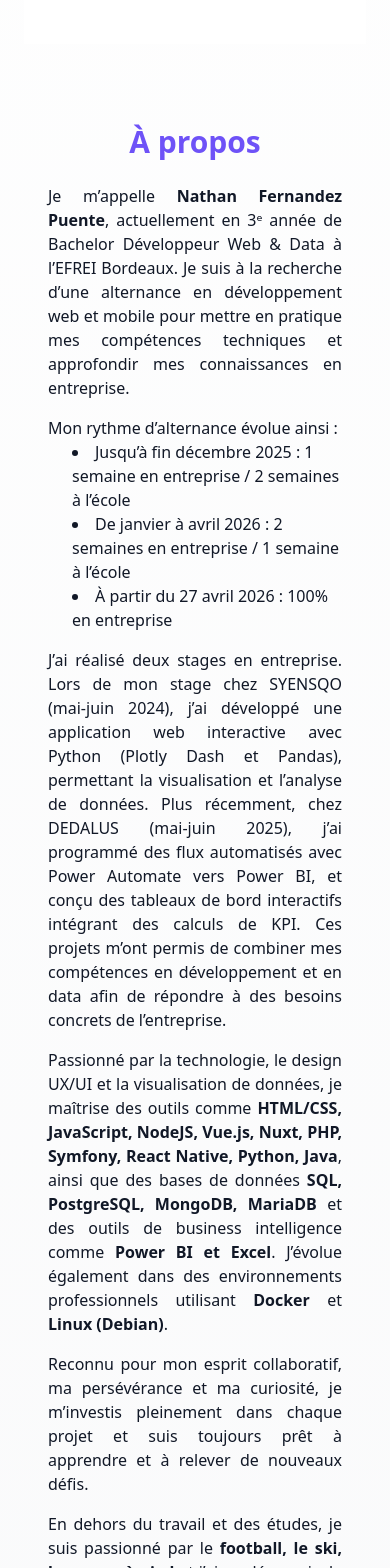
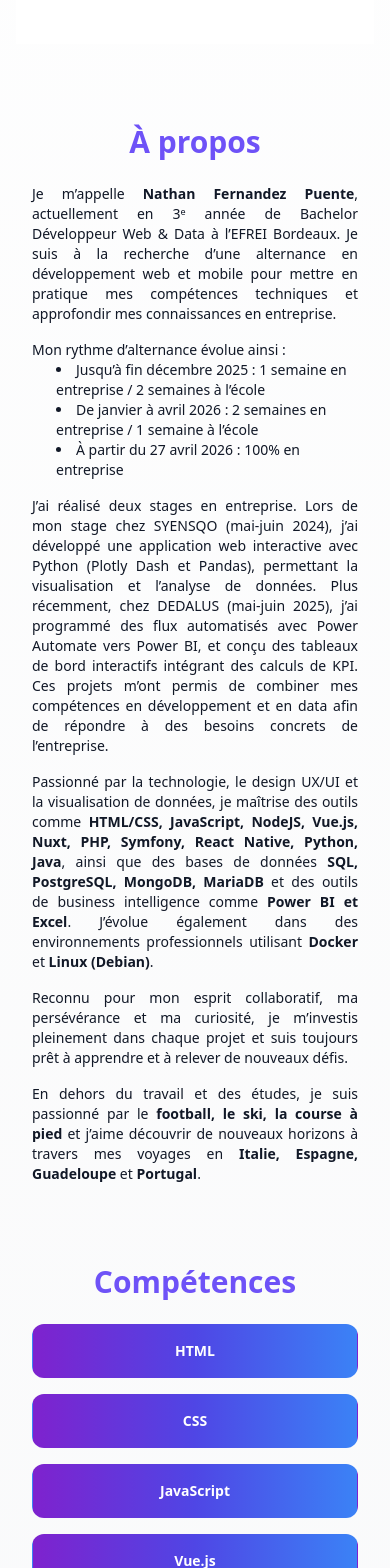
Before and after one commit to nathanfdz/Portfolio-Nathan-Fernandez, a Vue app: page / in a window 390 px wide. Shown: the part 800-2368 px from the top of the page. Built offline with nearby package versions, Linux system fonts and the light colour scheme.

Commit message:
changement responsive

```diff
--- a/src/App.vue
+++ b/src/App.vue
@@ -4,7 +4,7 @@
   >
     <Header />
 
-    <main class="container mx-auto px-6">
+    <main class="container mx-auto px-4 sm:px-6 md:px-8 lg:px-6">
       <!-- Transition entre routes -->
       <transition name="fade-slide" mode="out-in">
         <RouterView />
--- a/src/pages/Home.vue
+++ b/src/pages/Home.vue
@@ -2,23 +2,23 @@
   <Hero />
 
   <!-- Section À propos -->
-  <section id="about" class="mt-20 max-w-3xl mx-auto px-6">
+  <section id="about" class="mt-20 max-w-3xl mx-auto px-4 sm:px-6 md:px-6 lg:px-6">
     <h2 class="text-3xl font-bold text-primary dark:text-primary text-center mb-6">À propos</h2>
 
-    <p class="text-gray-900 dark:text-gray-100 text-justify">
+    <p class="text-gray-900 dark:text-gray-100 text-justify sm:text-base text-sm">
       Je m’appelle <strong>Nathan Fernandez Puente</strong>, actuellement en 3ᵉ année de Bachelor Développeur Web & Data à l’EFREI Bordeaux. Je suis à la recherche d’une alternance en développement web et mobile pour mettre en pratique mes compétences techniques et approfondir mes connaissances en entreprise.
     </p>
 
-    <p class="text-gray-900 dark:text-gray-100 mt-4">
+    <p class="text-gray-900 dark:text-gray-100 mt-4 sm:text-base text-sm">
       Mon rythme d’alternance évolue ainsi :
     </p>
-    <ul class="text-gray-900 dark:text-gray-100 list-disc list-inside ml-6 mb-4">
+    <ul class="text-gray-900 dark:text-gray-100 list-disc list-inside ml-6 mb-4 sm:text-base text-sm">
       <li>Jusqu’à fin décembre 2025 : 1 semaine en entreprise / 2 semaines à l’école</li>
       <li>De janvier à avril 2026 : 2 semaines en entreprise / 1 semaine à l’école</li>
       <li>À partir du 27 avril 2026 : 100% en entreprise</li>
     </ul>
 
-    <p class="text-gray-900 dark:text-gray-100 text-justify mt-2">
+    <p class="text-gray-900 dark:text-gray-100 text-justify mt-2 sm:text-base text-sm">
       J’ai réalisé deux stages en entreprise. Lors de mon stage chez SYENSQO (mai-juin 2024),
       j’ai développé une application web interactive avec Python (Plotly Dash et Pandas),
       permettant la visualisation et l’analyse de données. Plus récemment, chez DEDALUS
@@ -28,27 +28,27 @@
       des besoins concrets de l’entreprise.
     </p>
 
-    <p class="text-gray-900 dark:text-gray-100 text-justify mt-4">
+    <p class="text-gray-900 dark:text-gray-100 text-justify mt-4 sm:text-base text-sm">
       Passionné par la technologie, le design UX/UI et la visualisation de données, je maîtrise des outils comme <strong>HTML/CSS, JavaScript, NodeJS, Vue.js, Nuxt, PHP, Symfony, React Native, Python, Java</strong>, ainsi que des bases de données <strong>SQL, PostgreSQL, MongoDB, MariaDB</strong> et des outils de business intelligence comme <strong>Power BI et Excel</strong>. J’évolue également dans des environnements professionnels utilisant <strong>Docker</strong> et <strong>Linux (Debian)</strong>.
     </p>
 
-    <p class="text-gray-900 dark:text-gray-100 text-justify mt-4">
+    <p class="text-gray-900 dark:text-gray-100 text-justify mt-4 sm:text-base text-sm">
       Reconnu pour mon esprit collaboratif, ma persévérance et ma curiosité, je m’investis pleinement dans chaque projet et suis toujours prêt à apprendre et à relever de nouveaux défis.
     </p>
 
-    <p class="text-gray-900 dark:text-gray-100 text-justify mt-4">
+    <p class="text-gray-900 dark:text-gray-100 text-justify mt-4 sm:text-base text-sm">
       En dehors du travail et des études, je suis passionné par le <strong>football, le ski, la course à pied</strong> et j’aime découvrir de nouveaux horizons à travers mes voyages en <strong>Italie, Espagne, Guadeloupe</strong> et <strong>Portugal</strong>.
     </p>
   </section>
 
   <!-- Section Compétences -->
-  <section id="skills" class="mt-20 max-w-5xl mx-auto px-6">
+  <section id="skills" class="mt-20 max-w-5xl mx-auto px-4 sm:px-6 md:px-6 lg:px-6">
     <h2 class="text-3xl font-bold text-primary dark:text-primary text-center mb-6">Compétences</h2>
-    <div class="grid grid-cols-2 md:grid-cols-4 gap-6">
+    <div class="grid grid-cols-1 sm:grid-cols-2 md:grid-cols-4 gap-4 md:gap-6">
       <div
         v-for="skill in skills"
         :key="skill"
-        class="card bg-gradient-to-r from-purple-700 via-indigo-600 to-blue-500 hover:scale-105 transition transform"
+        class="card bg-gradient-to-r from-purple-700 via-indigo-600 to-blue-500 hover:scale-105 transition transform p-4 text-center sm:text-base text-sm"
       >
         <p class="text-white font-semibold">{{ skill }}</p>
       </div>
@@ -56,22 +56,22 @@
   </section>
 
   <!-- Section Services -->
-  <section id="services" class="mt-20 max-w-5xl mx-auto px-6">
+  <section id="services" class="mt-20 max-w-5xl mx-auto px-4 sm:px-6 md:px-6 lg:px-6">
     <h2 class="text-3xl font-bold text-primary dark:text-primary text-center mb-6">Services</h2>
-    <div class="grid grid-cols-1 md:grid-cols-3 gap-6">
+    <div class="grid grid-cols-1 sm:grid-cols-2 md:grid-cols-3 gap-4 md:gap-6">
       <div
         v-for="service in services"
         :key="service.title"
-        class="card bg-gradient-to-r from-purple-700 via-indigo-600 to-blue-500 hover:scale-105 transition transform p-6 text-white"
+        class="card bg-gradient-to-r from-purple-700 via-indigo-600 to-blue-500 hover:scale-105 transition transform p-4 sm:p-6 text-white"
       >
         <h3 class="font-bold text-lg mb-2">{{ service.title }}</h3>
-        <p class="text-gray-200">{{ service.desc }}</p>
+        <p class="text-gray-200 sm:text-sm text-xs">{{ service.desc }}</p>
       </div>
     </div>
   </section>
 
   <!-- Section Contact -->
-  <section id="contact" class="mt-20 max-w-3xl mx-auto px-6">
+  <section id="contact" class="mt-20 max-w-3xl mx-auto px-4 sm:px-6 md:px-6 lg:px-6">
     <h2 class="text-3xl font-bold text-primary dark:text-primary text-center mb-6">Contact</h2>
     <ContactForm />
   </section>
--- a/src/pages/ProjectDetails.vue
+++ b/src/pages/ProjectDetails.vue
@@ -1,28 +1,45 @@
 <template>
-  <section class="pt-32 pb-16 container mx-auto px-6 max-w-3xl">
+  <section class="pt-32 pb-16 container mx-auto px-4 sm:px-6 md:px-6 lg:px-6 max-w-3xl">
     <div v-if="project">
-      <img :src="'https://picsum.photos/800/600'" class="w-full rounded-2xl mb-6" />
+      <img
+        :src="'https://picsum.photos/800/600'"
+        class="w-full rounded-2xl mb-6 object-cover sm:h-64 md:h-80 lg:h-96"
+      />
 
-      <h1 class="text-4xl font-bold text-gray-900 dark:text-white">{{ project.title }}</h1>
-      <p class="text-gray-700 dark:text-gray-400">{{ project.type }}</p>
-      <p class="mt-6 text-gray-800 dark:text-gray-300">{{ project.description }}</p>
+      <h1 class="text-3xl sm:text-4xl md:text-5xl font-bold text-gray-900 dark:text-white mb-2">
+        {{ project.title }}
+      </h1>
+      <p class="text-gray-700 dark:text-gray-400 sm:text-base text-sm">{{ project.type }}</p>
+      <p class="mt-6 text-gray-800 dark:text-gray-300 sm:text-base text-sm">
+        {{ project.description }}
+      </p>
 
-      <div class="mt-6 flex gap-2">
+      <div class="mt-6 flex flex-wrap gap-2">
         <span
           v-for="(s,i) in project.stack || []"
           :key="i"
-          class="px-3 py-1 bg-gray-200 dark:bg-gray-800 rounded-full text-gray-900 dark:text-white"
+          class="px-3 py-1 bg-gray-200 dark:bg-gray-800 rounded-full text-gray-900 dark:text-white text-xs sm:text-sm"
         >
           {{ s }}
         </span>
       </div>
 
-      <router-link to="/projects" class="mt-6 block text-gray-900 dark:text-indigo-400">← Retour</router-link>
+      <router-link
+        to="/projects"
+        class="mt-6 block text-gray-900 dark:text-indigo-400 font-semibold sm:text-base text-sm"
+      >
+        ← Retour
+      </router-link>
     </div>
 
     <div v-else>
-      <p class="text-gray-900 dark:text-white">Projet introuvable.</p>
-      <router-link to="/projects" class="text-gray-900 dark:text-indigo-400">Retour</router-link>
+      <p class="text-gray-900 dark:text-white sm:text-base text-sm">Projet introuvable.</p>
+      <router-link
+        to="/projects"
+        class="text-gray-900 dark:text-indigo-400 font-semibold sm:text-base text-sm"
+      >
+        Retour
+      </router-link>
     </div>
   </section>
 </template>
--- a/src/pages/Projects.vue
+++ b/src/pages/Projects.vue
@@ -1,19 +1,19 @@
 <template>
-  <section class="pt-32 pb-16 container mx-auto px-6">
-    <h2 class="text-center font-bold text-4xl md:text-5xl text-black dark:text-white mb-12">
+  <section class="pt-32 pb-16 container mx-auto px-4 sm:px-6 md:px-6 lg:px-6">
+    <h2 class="text-center font-bold text-3xl sm:text-4xl md:text-5xl text-black dark:text-white mb-12">
       Mes projets
     </h2>
 
-    <div class="grid lg:grid-cols-3 gap-6">
+    <div class="flex flex-col lg:flex-row gap-6">
       <!-- Formulaire côté gauche -->
-      <div class="lg:col-span-1">
+      <div class="lg:w-1/3 w-full">
         <ProjectForm />
       </div>
 
       <!-- Projets côté droit -->
-      <div class="lg:col-span-2">
+      <div class="lg:w-2/3 w-full">
         <!-- Barre de recherche et filtre -->
-        <div class="mb-4 flex gap-2">
+        <div class="mb-4 flex flex-col sm:flex-row gap-2">
           <input
             v-model="search"
             placeholder="Rechercher..."
@@ -21,7 +21,7 @@
           />
           <select
             v-model="filter"
-            class="p-3 rounded-lg bg-white/10 dark:bg-gray-700 border border-primary/70 dark:border-primary/70 text-gray-900 dark:text-white placeholder-gray-400 dark:placeholder-gray-300 shadow-[0_0_8px_rgba(110,82,247,0.7)] focus:outline-none transition"
+            class="p-3 rounded-lg bg-white/10 dark:bg-gray-700 border border-primary/70 dark:border-primary/70 text-gray-900 dark:text-white placeholder-gray-400 dark:placeholder-gray-300 shadow-[0_0_8px_rgba(110,82,247,0.7)] focus:outline-none transition mt-2 sm:mt-0"
           >
             <option value="">Tous</option>
             <option value="Site vitrine">Site vitrine</option>
@@ -32,7 +32,7 @@
         </div>
 
         <!-- Liste des projets -->
-        <div class="grid md:grid-cols-2 gap-6">
+        <div class="grid grid-cols-1 sm:grid-cols-2 lg:grid-cols-2 gap-6">
           <ProjectCard v-for="p in filtered" :key="p.id" :project="p" />
         </div>
       </div>
@@ -47,7 +47,6 @@ import { useProjects } from "@/composables/useProjects";
 import { computed, ref } from "vue";
 
 const { list } = useProjects();
-
 const search = ref("");
 const filter = ref("");
 
```
